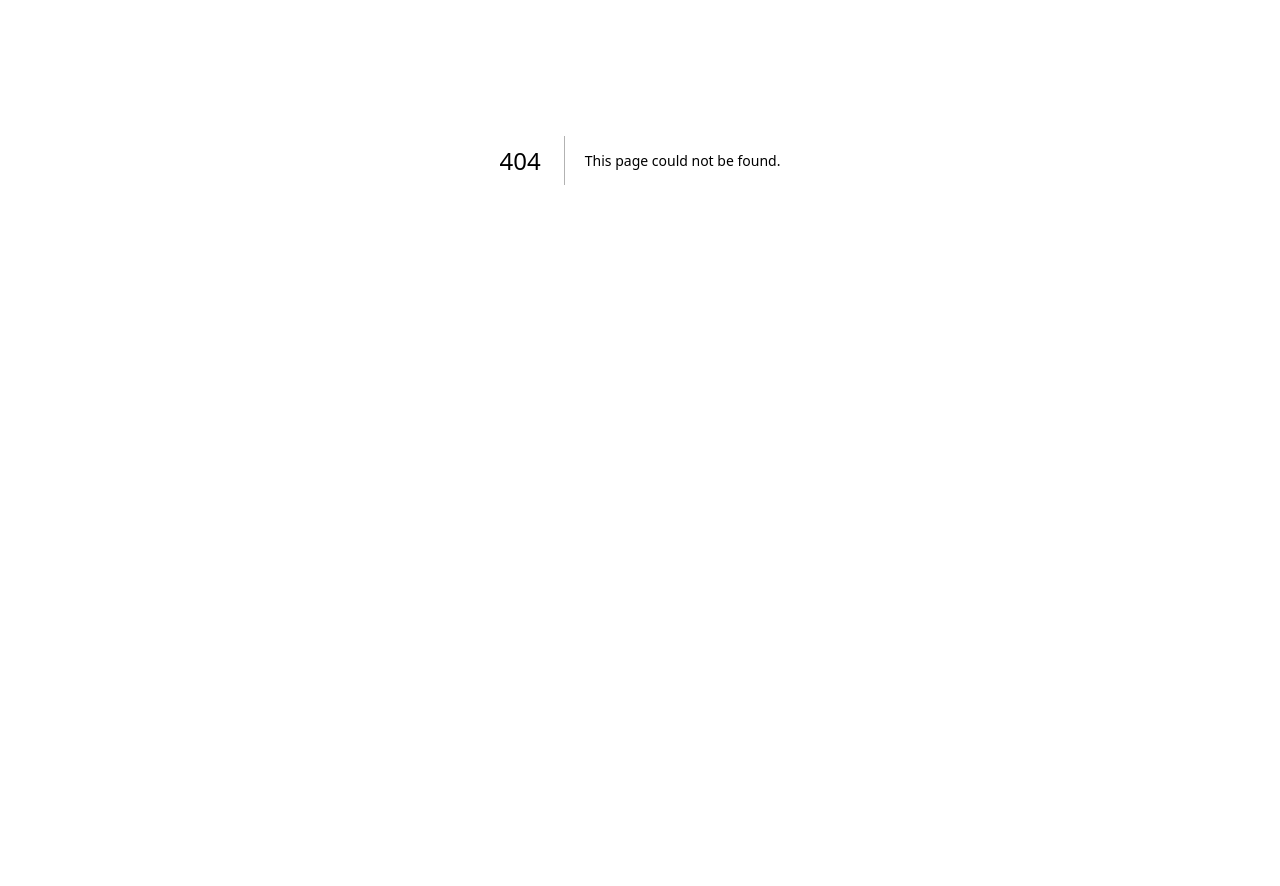
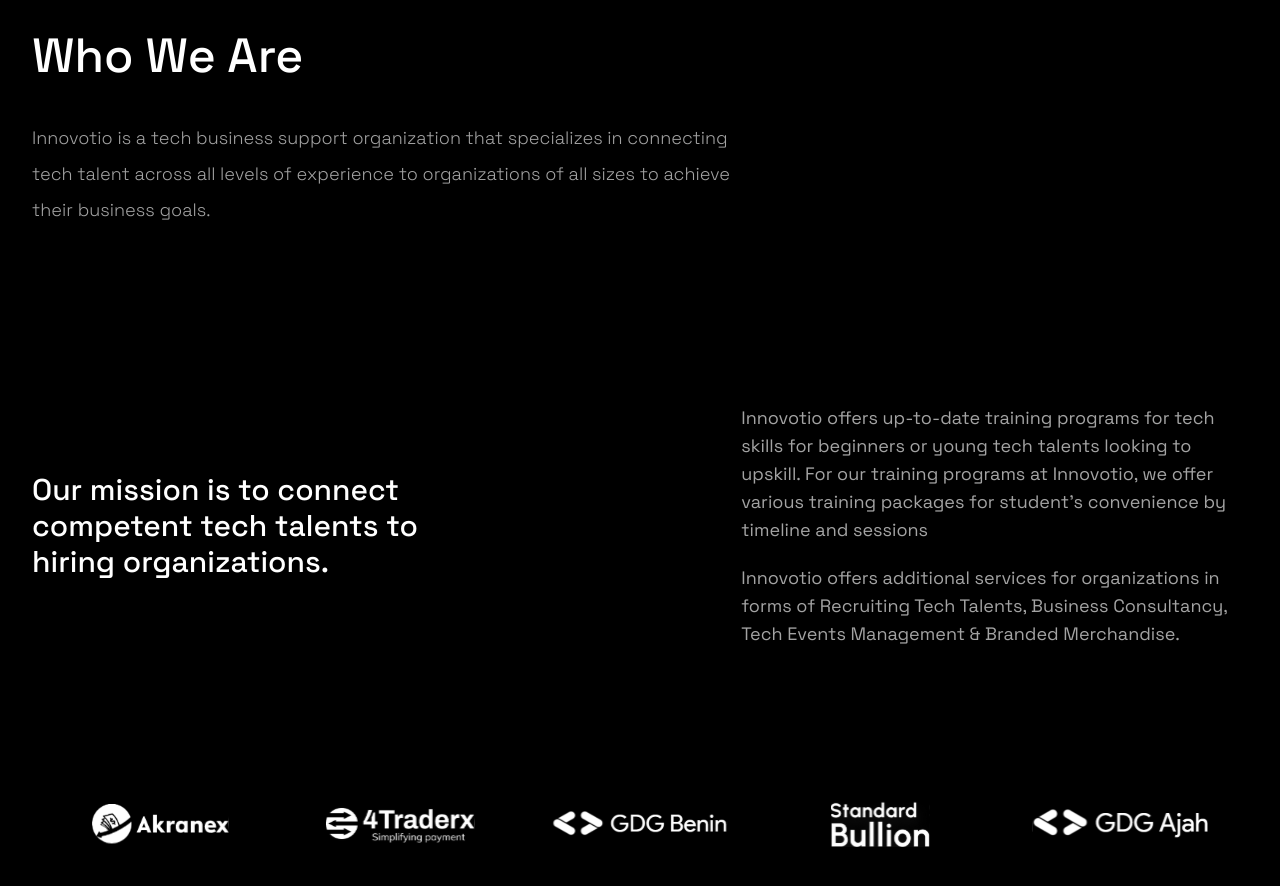
Before and after one commit to Innovotio/Innovotio-Website, a Next.js app: page /about in a window 1280 px wide. Before the commit this address had no page. Shown: the part 240-1126 px from the top of the page. Before the commit the page ends 800 px from the top, so only its background shows below. Built offline with nearby package versions, Linux system fonts and the light colour scheme.

Commit message:
feat: aboutpage

```diff
--- /dev/null
+++ b/pages/about.js
@@ -0,0 +1,22 @@
+import AboutHeader from '@/src/components/AboutHeader'
+import AboutHero from '@/src/components/AboutHero'
+import Community from '@/src/components/Community'
+import Footer from '@/src/components/Footer'
+import Navbar from '@/src/components/Navbar'
+import Operations from '@/src/components/Operations'
+import React from 'react'
+
+const about = () => {
+  return (
+    <section className=' bg-black overflow-x-hidden'>
+        <Navbar/>
+        <AboutHero/>
+        <AboutHeader/>
+        <Community/>
+        <Operations/>
+        <Footer/>
+    </section>
+  )
+}
+
+export default about
--- /dev/null
+++ b/src/components/AboutHeader.js
@@ -0,0 +1,60 @@
+import Image from "next/image";
+import akaneex from "./../assets/header/akaneex.svg";
+import task from "./../assets/header/task.svg";
+import GDG from "./../assets/header/GDG.svg";
+import gdgajah from "./../assets/header/gdgajah.svg";
+import bullion from "./../assets/header/bullion.svg";
+
+const AboutHeader = () => {
+  return (
+    <section className="lg:pt-44 pt-16 px-8">
+
+    <div className="text-white flex lg:flex-row flex-col lg:items-center justify-between">
+      <div className="lg:w-4/12 w-full">
+        <h2 className="md:text-3xl lg:w-full w-11/12 md:text-9/12 text-xl font-medium leading-snug">
+          Our mission is to connect competent tech talents to hiring
+          organizations.
+        </h2>
+      </div>
+      <div className="lg:w-5/12 lg:mt-0 mt-5 w-full leading-8 lg:text-lg md:text-base text-sm text-headerGrey">
+        <p>
+          Innovotio offers up-to-date training programs for tech skills for
+          beginners or young tech talents looking to upskill. For our training
+          programs at Innovotio, we offer various training packages for
+          student’s convenience by timeline and sessions
+        </p>
+
+        <p className="mt-5">
+          Innovotio offers additional services for organizations in forms of
+          Recruiting Tech Talents, Business Consultancy, Tech Events Management
+          & Branded Merchandise.
+        </p>
+      </div>
+
+    </div>
+    <div className="lg:pt-32 pt-16 flex flex-col justify-center items-center ">
+            <div className="flex justify-center text-center items-center flex-col ">
+              <div className=" md:grid-cols-5 gap-16 grid grid-cols-5 px-10  place-items-center items-center pt-6" style={{ animation: "scrolling 25s linear infinite"}}>
+                <div>
+                  <Image alt="akaneex" src={akaneex} width={150} height={150} className="w-96 h-96 md:w-auto md:h-auto" />
+                </div>
+                <div>
+                  <Image alt="task" src={task}width={150} height={150} priority/>
+                </div>
+                <div>
+                  <Image alt="GDG" src={GDG} width={200} height={200} />
+                </div>
+                <div>
+                  <Image alt="bullion" src={bullion} width={100} height={100}/>
+                </div>
+                <div>
+                  <Image alt="gdgajah" src={gdgajah}width={200} height={200} />
+                </div>
+              </div>
+            </div>
+          </div>
+    </section>
+  );
+};
+
+export default AboutHeader;
--- /dev/null
+++ b/src/components/AboutHero.js
@@ -0,0 +1,16 @@
+import React from "react";
+
+const AboutHero = () => {
+  return (
+    <section className="text-white px-8 font-medium lg:pt-44 pt-16">
+      <h1 className="lg:text-5xl text-4xl mb-10">Who We Are</h1>
+      <p className="lg:text-lg md:text-base text-sm leading-8 lg:leading-9 text-headerGrey lg:w-7/12 w-full font-light">
+        Innovotio is a tech business support organization that specializes in
+        connecting tech talent across all levels of experience to organizations
+        of all sizes to achieve their business goals.
+      </p>
+    </section>
+  );
+};
+
+export default AboutHero;
--- /dev/null
+++ b/src/components/Community.js
@@ -0,0 +1,73 @@
+import Resume from "./../assets/description/Resume.png";
+import Innovation from "./../assets/description/Innovation.png";
+import DollarCoin from "./../assets/description/DollarCoin.png";
+import People from "./../assets/description/People.png";
+import Lawyer from "./../assets/description/Lawyer.png";
+import UserShield from "./../assets/description/UserShield.png";
+import BlackBtn from "./Custom/BlackBtn";
+import YellowBtn from "./Custom/YellowBtn";
+import Talent from "./Custom/Talent";
+
+const Community = () => {
+  return (
+    <div>
+      <div className="pt-16 lg:pt-44 flex px-8 xl:flex-row xl:justify-center xl:items-center flex-col">
+        <div className="flex flex-col xl:w-5/12 lg:w-5/12">
+          <p className="font-medium lg:text-4xl text-3xl lg:w-full  text-white">
+            Join Our Community
+          </p>
+          <p className=" lg:text-lg md:text-lg text-base lg:w-96 w-full font-light text-headerGrey lg:pb-8 py-8">
+            Innovotio goes beyond connecting qualified tech talents and
+            organizations.
+          </p>{" "}
+          <button className="bg-primaryYellow h-11 text-black font-medium w-56 rounded-md text-lg">
+            Join innovotio family
+          </button>
+        </div>
+        <div className=" xl:w-7/12 justify-between pt-14">
+          <div className="lg:font-normal grid lg:grid-cols-2 gap-2 grid-col-1 leading-10 lg:text-base lg:text-white lg:text-left ">
+            <Talent
+              image={Resume}
+              text="Unrestricted access to a wide range of specific tech talents"
+            />
+            <Talent
+              image={People}
+              text="Vast & Diverse range of world-class experienced recruiters."
+            />
+            <Talent
+              image={Innovation}
+              text="A  large network of tech organizations and founders."
+            />
+             <Talent
+              image={Lawyer}
+              text="Regular staff monitoring and evaluation"
+            />
+
+            <Talent
+              image={DollarCoin}
+              text="Valuable soft skills training "
+            />
+              <Talent
+              image={UserShield}
+              text="Resume & LinkedIn optimization"
+            />
+             <Talent
+              image={Lawyer}
+              text="Mock interview sessions"
+            />
+            <Talent
+              image={UserShield}
+              text="Talent Building and Maintenance"
+            />
+              <Talent
+              image={UserShield}
+              text="Access to a growing network of industry peers"
+            />
+          </div>
+        </div>
+      </div>
+    </div>
+  );
+};
+
+export default Community;
--- a/src/components/Copyright.js
+++ b/src/components/Copyright.js
@@ -2,13 +2,13 @@ import React from 'react'
 
 const Copyright = () => {
   return (
-    <section className="flex lg:flex-row-reverse w-full flex-col justify-between py-0 lg:py-4 pb-10">
-    <div className="flex lg:text-base text-sm mb-1">
+    <section className=" text-white flex md:flex-row-reverse w-full flex-col justify-between py-0 lg:py-4 pb-10">
+    <div className="flex md:text-base text-sm lg:mb-2">
       <p>Terms of Service</p>
       <p className='font-light text-gray ml-5'> | </p>
       <p className='ml-5'>Privacy Policy</p>
     </div>
-    <p className="pb-6 lg:pb-0 text-sm md:text-start  lg:mt-0 mb-3 md:mt-0 mt-4 lg:text-lg">© Copyright 2023 Innovotio. All Rights Reserved.</p>
+    <p className="pb-6 md:pb-0 text-sm md:text-start  md:mt-0 mb-3 mt-4 md:text-lg">© Copyright 2023 Innovotio. All Rights Reserved.</p>
   </section>  )
 }
 
--- a/src/components/Custom/Talent.js
+++ b/src/components/Custom/Talent.js
@@ -1,9 +1,9 @@
 import Image from "next/image";
 const Talent = ({image, text}) => {
   return (
-    <div className="lg:mb-16 mb-5 lg:flex flex flex-row lg:flex-row lg:space-x-4 w-11/12">
+    <div className=" text-headerGrey lg:mb-16 mb-5 lg:flex flex flex-row lg:flex-row lg:space-x-4 w-11/12">
       <Image src={image} alt="resume" className="lg:w-6 lg:h-6 w-7 h-7" />
-      <p className=" flex items-start justify-start text-start md:text-xl text-base lg:text-base pl-6">{text}</p>
+      <p className=" flex items-start justify-start text-start md:text-xl text-sm lg:text-base pl-6">{text}</p>
     </div>
   );
 };
--- a/src/components/Description.js
+++ b/src/components/Description.js
@@ -1,5 +1,3 @@
-import React from "react";
-import Image from "next/image";
 import Resume from "./../assets/description/Resume.png";
 import Innovation from "./../assets/description/Innovation.png";
 import DollarCoin from "./../assets/description/DollarCoin.png";
@@ -13,8 +11,8 @@ import Talent from "./Custom/Talent";
 const Description = () => {
   return (
     <>
-      <div className="">
-        <div className="pt-28 lg:pt-44 flex px-8 xl:flex-row xl:justify-center xl:items-center flex-col">
+      <div>
+        <div className="pt-16 lg:pt-44 flex px-8 xl:flex-row xl:justify-center xl:items-center flex-col">
           <div className="flex flex-col xl:w-5/12 lg:w-5/12">
             <p className="font-medium lg:text-5xl text-3xl lg:w-full  text-white">
               How is Innovotio Talent Unique?
--- a/src/components/Footer.js
+++ b/src/components/Footer.js
@@ -9,12 +9,12 @@ import Copyright from "./Copyright";
 
 function Footer() {
   return (
-    <footer className="font-font px-8 pt-44 cursor-pointer">
-      <h1 className="lg:w-7/12 w-12/12 leading-tight lg:text-5xl text-3xl tracking-wide font-medium pb-0 lg:pb-10">
+    <footer className="font-font text-white px-8 pt-16 lg:pt-44 cursor-pointer">
+      <h1 className="lg:w-7/12 md:w-8/12 w-12/12 leading-tight lg:text-5xl text-2xl tracking-wide font-medium pb-0 lg:pb-10">
         We built the complete <span className="text-yellow">talent</span> stack,
         so <span className="text-yellow">you</span> don‘t have to
       </h1>
-      <section className="w-12/12 flex lg:flex-row flex-col-reverse lg:py-14 py-14">
+      <section className="w-12/12 flex lg:flex-row flex-col-reverse lg:py-14 py-14 border-b border-headerGrey border-opacity-20">
         <div className="lg:w-5/12 lg:mt-0 mt-10 w-12/12 flex flex-col">
           <figure>
             <Image src={Logo} alt="Logo" width={140} height={140} />
@@ -83,7 +83,7 @@ function Footer() {
           </ul>
         </div>
       </section>
-      <section>
+      <section className="py-5">
         <Copyright/>
       </section>
     </footer>
--- a/src/components/Navbar.js
+++ b/src/components/Navbar.js
@@ -16,7 +16,7 @@ function Navbar() {
   };
 
   return (
-    <nav className="flex justify-between lg:px-8 px-0 items-center h-20 py-12">
+    <nav className="flex text-white justify-between lg:px-8 px-0 items-center h-20 py-12">
       <figure className="px-8 lg:px-0">
         <Image
           src={Logo}
@@ -74,9 +74,11 @@ function Navbar() {
             <li className="mb-5 text-xl">Blogs</li>
           </ul>
         </div>
-        <div className="flex mb-10">
+        <div className="flex flex-wrap lg:mb-0 mb-20">
+          <div className="mb-5 mr-10">
           <BlackBtn text="Join Innovotio" />
-          <div className="ml-10">
+          </div>
+          <div className="">
             <YellowBtn text="Hire a talent" />
           </div>
         </div>
--- a/src/components/Operations.js
+++ b/src/components/Operations.js
@@ -3,11 +3,11 @@ import YellowBtn from "./Custom/YellowBtn";
 
 function Operations() {
   return (
-    <section className="lg:pt-44 pt-28 leading-tight px-8 flex flex-col items-center text-center justify-center">
-      <h1 className=" text-3xl font-medium w-12/12 lg:w-9/12 lg:text-5xl tracking-wide">
+    <section className="text-white lg:pt-44 pt-16 leading-tight px-8 flex flex-col items-center text-center justify-center">
+      <h1 className=" text-3xl font-medium w-12/12 md:w-10/12 lg:w-9/12 lg:text-5xl tracking-wide">
         Scale Your Design & Dev Operations Without The Complexity
       </h1>
-      <p className="text-base lg:text-lg lg:w-5/12 w-full py-8 tracking-normal leading-7">
+      <p className="text-base lg:text-lg md:w-8/12 lg:w-5/12 w-full py-8 tracking-normal leading-7">
         Why would you chase random freelancers if you could have your own
         creative dream team today?
       </p>
--- a/src/components/Services.js
+++ b/src/components/Services.js
@@ -8,7 +8,7 @@ import vector7 from "../assets/services/Vector (7).svg";
 
 function Services() {
   return (
-    <section className=" lg:pt-44 pt-28 lg:px-0 px-8 font-font">
+    <section className=" lg:pt-44 pt-16 lg:px-0 px-8 font-font">
       <div className="">
         <h1 className="lg:text-4xl text-center text-3xl font-medium">Our Services</h1>
         <div className=" flex justify-center">
--- a/src/components/Testimonial.js
+++ b/src/components/Testimonial.js
@@ -7,7 +7,7 @@ import Carbon from "./../assets/description/Carbon.png";
 
 const Testimonial = () => {
   return (
-    <div className="pt-44 flex text-center lg:px-0 px-8 justify-center items-center flex-col">
+    <div className="pt-16 lg:pt-44 flex text-center lg:px-0 px-8 justify-center items-center flex-col">
       <div className="lg:flex pb-8 ">
         <Image alt="quotation mark" src={Quotation} width={60} />
       </div>
```
